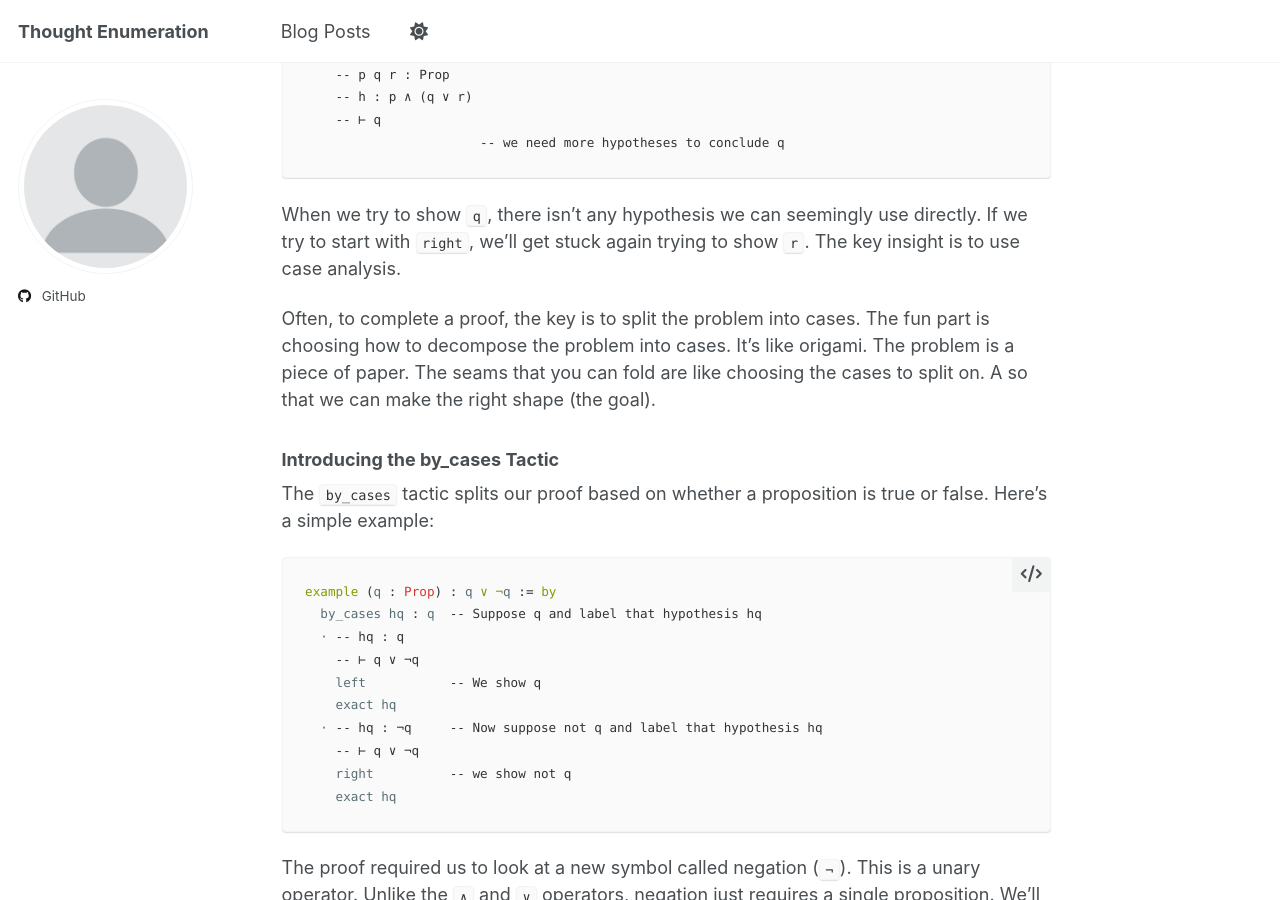
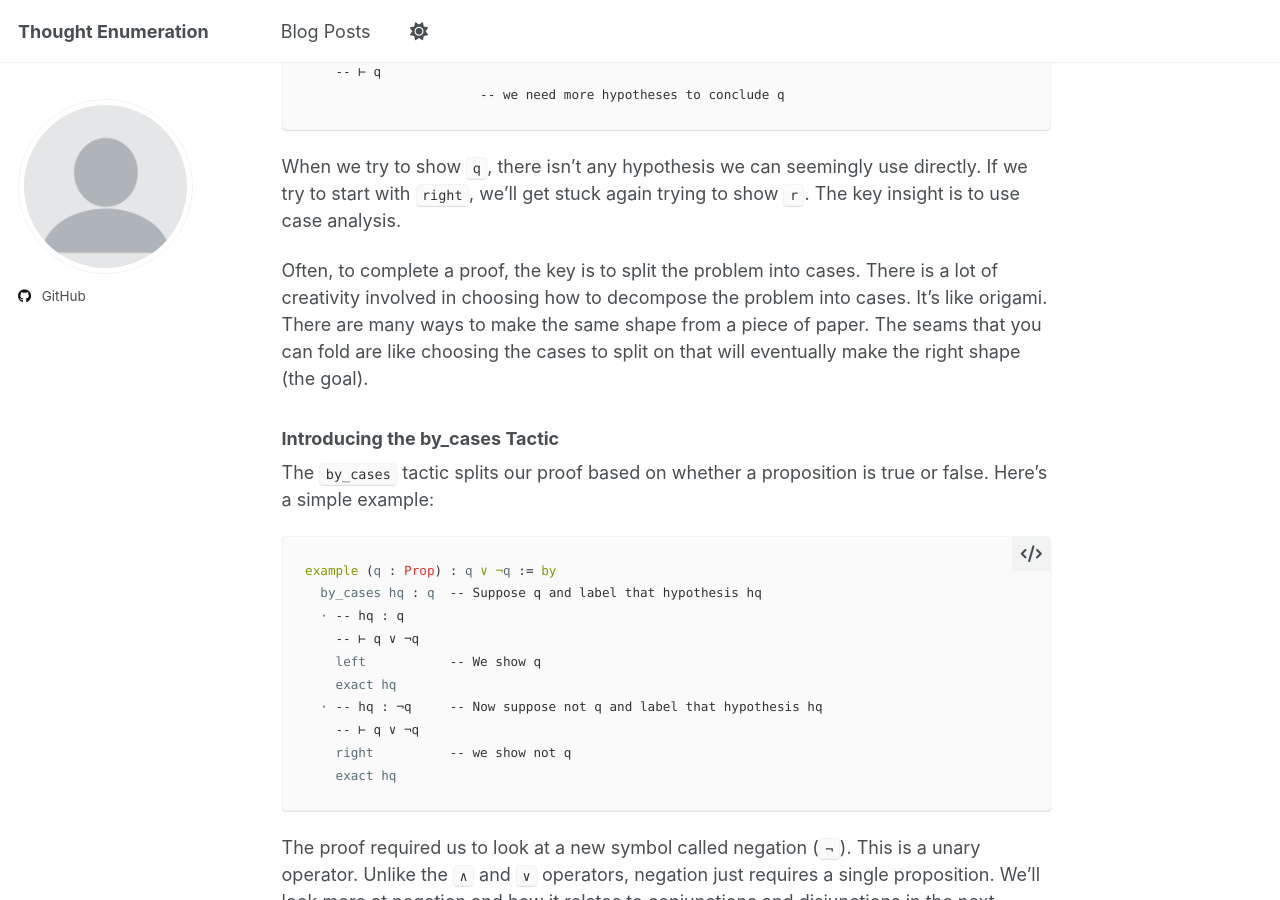
Before and after one commit to sandan/sandan.github.io, a Jekyll site: the page built from _posts/2025-08-20-blog-4.md, in a window 1280 px wide and 900 px high, scrolled down 5557 px. Built offline with Jekyll 4.4.1, drawn with Linux system fonts in a browser that asks for light colours; a script that is not in the unit is left out.

Commit message:
Update 2025-08-20-blog-4.md

````diff
--- a/_posts/2025-08-20-blog-4.md
+++ b/_posts/2025-08-20-blog-4.md
@@ -186,7 +184,7 @@ example (p q r : Prop) (h : p ∧ (q ∨ r)) : p ∧ q ∨ p ∧ r := by
 ```
 When we try to show `q`, there isn't any hypothesis we can seemingly use directly. If we try to start with `right`, we'll get stuck again trying to show `r`. The key insight is to use case analysis.
 
-Often, to complete a proof, the key is to split the problem into cases. The fun part is choosing how to decompose the problem into cases. It's like origami. The problem is a piece of paper. The seams that you can fold are like choosing the cases to split on. A so that we can make the right shape (the goal).
+Often, to complete a proof, the key is to split the problem into cases. There is a lot of creativity involved in choosing how to decompose the problem into cases. It's like origami. There are many ways to make the same shape from a piece of paper. The seams that you can fold are like choosing the cases to split on that will eventually make the right shape (the goal).
 
 ### Introducing the by_cases Tactic
 The `by_cases` tactic splits our proof based on whether a proposition is true or false. Here's a simple example:
````
Also changed, not shown: other parts of _posts/2025-08-20-blog-4.md (+0 -2 lines).
